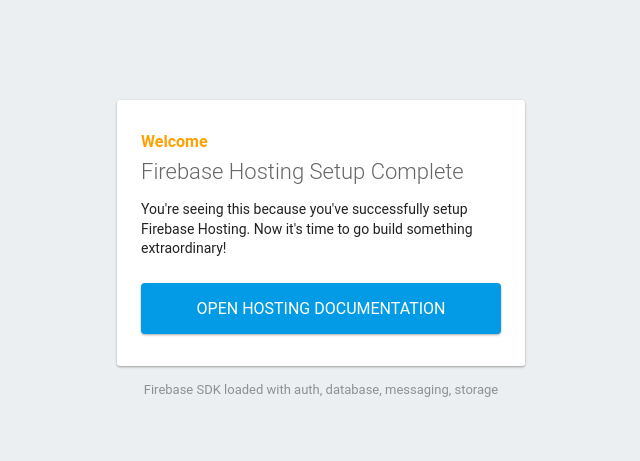
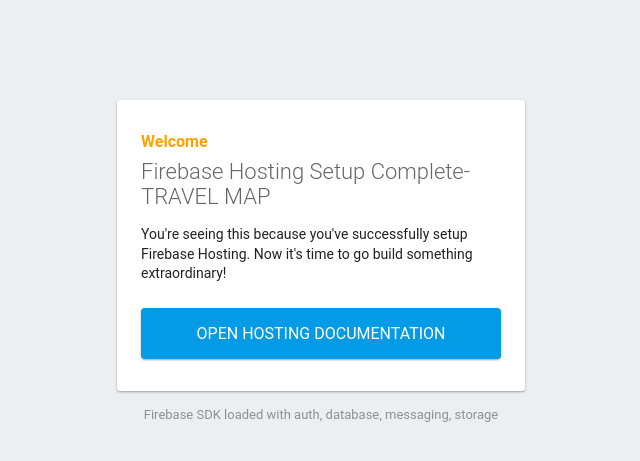
Before and after one commit to EJBlog/TravelMap, a Jekyll site: the page build/index2.html, which Jekyll copies as it is, in a window 1280 px wide. Shown: the top 461 px of the page, without its empty margins (319-959 px from the left). Built offline with Jekyll 4.4.1, drawn with Linux system fonts in a browser that asks for light colours; comment, search, counter and statistics services are not loaded.

```diff
--- a/build/index2.html
+++ b/build/index2.html
@@ -33,7 +33,7 @@
   <body>
     <div id="message">
       <h2>Welcome</h2>
-      <h1>Firebase Hosting Setup Complete</h1>
+      <h1>Firebase Hosting Setup Complete- TRAVEL MAP </h1>
       <p>You're seeing this because you've successfully setup Firebase Hosting. Now it's time to go build something extraordinary!</p>
       <a target="_blank" href="https://firebase.google.com/docs/hosting/">Open Hosting Documentation</a>
     </div>
```
Also changed, not shown: other parts of build/index2.html (+1 -1 lines), 1 other file.
